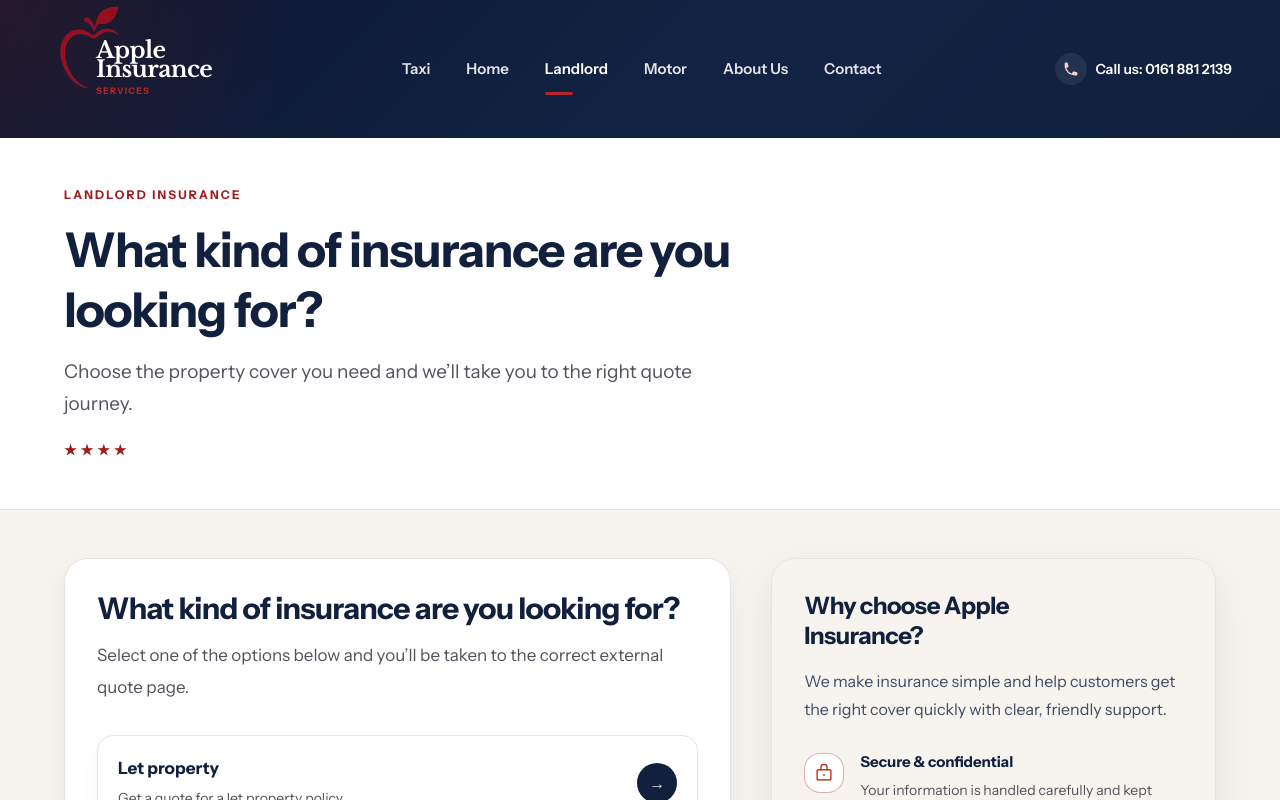
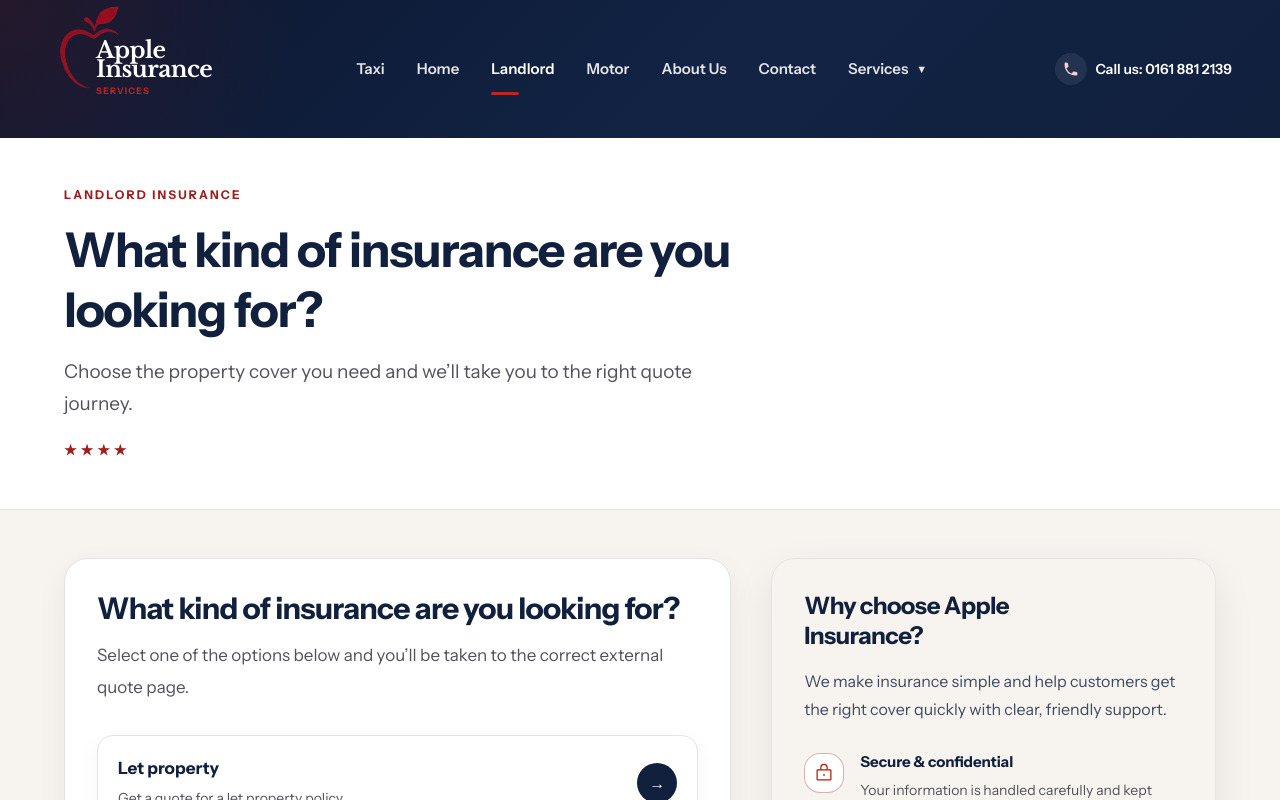
Before and after one commit to aneesa-22/Apple-insurance, a Next.js app: page /quotes/landlord in a window 1280 px wide. Shown: the top 800 px of the page. Built offline with nearby package versions, Linux system fonts and the light colour scheme.

Commit message:
services

```diff
--- a/app/components/quote/QuotePageHeader.tsx
+++ b/app/components/quote/QuotePageHeader.tsx
@@ -2,7 +2,7 @@
 
 import Link from "next/link";
 import { Libre_Baskerville } from "next/font/google";
-import { useState } from "react";
+import { useEffect, useRef, useState } from "react";
 
 const libreBaskerville = Libre_Baskerville({
   subsets: ["latin"],
@@ -31,11 +31,60 @@ const navItems = [
   { id: "contact", label: "Contact", href: "/contact" },
 ] as const;
 
+const serviceItems = [
+  { label: "Taxi Insurance", href: "/quotes/taxi" },
+  { label: "Home Insurance", href: "/quotes/home" },
+  { label: "Landlord Insurance", href: "/quotes/landlord" },
+  { label: "Motor Trade Insurance", href: "/quotes/motor" },
+  { label: "Car Insurance", href: "/quotes/car" },
+  {
+    label: "Short Term Car Insurance",
+    href: "https://b2b.goshorty.co.uk/?goidst=BLINK0305AppleInsurance&utm_source=BLINK0305AppleInsurance_embed&utm_medium=referral&utm_campaign=BLINK0305AppleInsurance&gspar1=&gspar2=&reg=",
+  },
+  {
+    label: "Travel Insurance",
+    href: "https://appleinsuranceservices.aneevo.com/",
+  },
+] as const;
+
+const mobileNavItems = [
+  ...navItems.slice(0, 4),
+  ...serviceItems.slice(4),
+  ...navItems.slice(4),
+] as const;
+
 export default function QuotePageHeader({ activePage }: QuotePageHeaderProps) {
   const [mobileMenuOpen, setMobileMenuOpen] = useState(false);
+  const [servicesOpen, setServicesOpen] = useState(false);
+  const servicesMenuRef = useRef<HTMLDivElement | null>(null);
+
+  useEffect(() => {
+    const closeServicesMenu = (event: MouseEvent) => {
+      if (
+        servicesMenuRef.current &&
+        !servicesMenuRef.current.contains(event.target as Node)
+      ) {
+        setServicesOpen(false);
+      }
+    };
+
+    const closeOnEscape = (event: KeyboardEvent) => {
+      if (event.key === "Escape") {
+        setServicesOpen(false);
+      }
+    };
+
+    document.addEventListener("mousedown", closeServicesMenu);
+    document.addEventListener("keydown", closeOnEscape);
+
+    return () => {
+      document.removeEventListener("mousedown", closeServicesMenu);
+      document.removeEventListener("keydown", closeOnEscape);
+    };
+  }, []);
 
   return (
-    <header className="bg-[radial-gradient(circle_at_top_left,_rgba(127,29,29,0.22),_transparent_24%),linear-gradient(135deg,#0b1730_0%,#122344_55%,#10203d_100%)] text-white shadow-[0_1px_0_rgba(255,255,255,0.08)]">
+    <header className="relative z-50 bg-[radial-gradient(circle_at_top_left,_rgba(127,29,29,0.22),_transparent_24%),linear-gradient(135deg,#0b1730_0%,#122344_55%,#10203d_100%)] text-white shadow-[0_1px_0_rgba(255,255,255,0.08)]">
       <div className="mx-auto flex w-full max-w-7xl items-center justify-between gap-6 px-5 py-5 sm:px-8 lg:px-12 lg:py-7">
         <Link href="/" className="relative flex min-h-[82px] w-[180px] shrink-0 items-center">
           <img
@@ -61,7 +110,7 @@ export default function QuotePageHeader({ activePage }: QuotePageHeaderProps) {
           </div>
         </Link>
 
-        <nav className="hidden flex-1 items-center justify-center gap-9 text-[15px] font-semibold text-zinc-200 lg:flex">
+        <nav className="hidden flex-1 items-center justify-center gap-8 text-[15px] font-semibold text-zinc-200 xl:flex">
           {navItems.map((item) => {
             const isActive = item.id === activePage;
 
@@ -82,9 +131,60 @@ export default function QuotePageHeader({ activePage }: QuotePageHeaderProps) {
               </Link>
             );
           })}
+
+          <div ref={servicesMenuRef} className="relative">
+            <button
+              type="button"
+              onClick={() => setServicesOpen((current) => !current)}
+              className="group relative flex items-center gap-2 py-3 text-zinc-200 transition-colors duration-200 hover:text-white"
+              aria-expanded={servicesOpen}
+              aria-haspopup="menu"
+            >
+              <span>Services</span>
+              <span
+                aria-hidden="true"
+                className={`text-[11px] transition-transform duration-200 ${
+                  servicesOpen ? "rotate-180" : ""
+                }`}
+              >
+                ▼
+              </span>
+              <span
+                className={`absolute left-0 top-full h-[3px] rounded-full bg-[#b82727] transition-all duration-200 ${
+                  servicesOpen ? "w-7" : "w-0 group-hover:w-7"
+                }`}
+              />
+            </button>
+
+            {servicesOpen && (
+              <div
+                role="menu"
+                className="absolute right-0 top-full mt-4 w-72 overflow-hidden rounded-2xl border border-zinc-200 bg-white p-2 text-[#10203d] shadow-[0_18px_50px_rgba(8,18,37,0.22)]"
+              >
+                {serviceItems.map((item) => {
+                  const isExternal = item.href.startsWith("http");
+
+                  return (
+                    <Link
+                      key={item.label}
+                      href={item.href}
+                      target={isExternal ? "_blank" : undefined}
+                      rel={isExternal ? "noopener noreferrer" : undefined}
+                      role="menuitem"
+                      onClick={() => setServicesOpen(false)}
+                      className="flex items-center justify-between gap-4 rounded-xl px-4 py-3 text-[14px] font-semibold transition-colors hover:bg-[#f7f4ef] hover:text-[#9f1d1d]"
+                    >
+                      <span>{item.label}</span>
+                      <span aria-hidden="true">→</span>
+                    </Link>
+                  );
+                })}
+              </div>
+            )}
+          </div>
         </nav>
 
-        <div className="hidden shrink-0 items-center justify-end lg:flex">
+        <div className="hidden shrink-0 items-center justify-end xl:flex">
           <a
             href="tel:01618812139"
             className="flex items-center gap-2 whitespace-nowrap text-[14px] font-semibold text-white transition-colors hover:text-[#f4d0d0]"
@@ -110,7 +210,7 @@ export default function QuotePageHeader({ activePage }: QuotePageHeaderProps) {
         <button
           type="button"
           onClick={() => setMobileMenuOpen((prev) => !prev)}
-          className="flex h-11 w-11 shrink-0 items-center justify-center rounded-2xl border border-white/15 bg-white/5 text-2xl text-white transition-colors hover:border-[#b82727] hover:text-[#f4d0d0] lg:hidden"
+          className="flex h-11 w-11 shrink-0 items-center justify-center rounded-2xl border border-white/15 bg-white/5 text-2xl text-white transition-colors hover:border-[#b82727] hover:text-[#f4d0d0] xl:hidden"
           aria-label="Toggle menu"
           aria-expanded={mobileMenuOpen}
         >
@@ -119,20 +219,27 @@ export default function QuotePageHeader({ activePage }: QuotePageHeaderProps) {
       </div>
 
       {mobileMenuOpen && (
-        <div className="border-t border-white/10 px-5 pb-5 sm:px-8 lg:hidden">
+        <div className="border-t border-white/10 px-5 pb-5 sm:px-8 xl:hidden">
           <nav className="mx-auto flex max-w-7xl flex-col rounded-3xl border border-white/10 bg-white/5 p-5 text-[16px] font-semibold text-zinc-200 shadow-[inset_0_1px_0_rgba(255,255,255,0.04)]">
-            {navItems.map((item) => (
+            {mobileNavItems.map((item) => {
+              const isExternal = item.href.startsWith("http");
+              const itemId = "id" in item ? item.id : null;
+
+              return (
                 <Link
-                key={item.id}
+                  key={item.href}
                   href={item.href}
+                  target={isExternal ? "_blank" : undefined}
+                  rel={isExternal ? "noopener noreferrer" : undefined}
                   onClick={() => setMobileMenuOpen(false)}
                   className={`border-b border-white/10 py-3 transition-colors last:border-b-0 hover:text-white ${
-                  item.id === activePage ? "text-white" : ""
+                    itemId === activePage ? "text-white" : ""
                   }`}
                 >
                   {item.label}
                 </Link>
-            ))}
+              );
+            })}
             <a
               href="tel:01618812139"
               className="mt-4 rounded-2xl border border-white/10 bg-white/[0.04] px-4 py-3 text-white"
--- a/app/page.tsx
+++ b/app/page.tsx
@@ -51,7 +51,7 @@ const serviceCards = [
     title: "Short Term Car Insurance",
     description:
       "We have partnered with GoShorty to help you find short term car insurance. When you click the button below, you will be redirected to our partner GoShorty to continue your quote.",
-    icon: "/icons/car-profile-thin.svg",
+    icon: "/icons/timer-2.svg",
     href: "https://b2b.goshorty.co.uk/?goidst=BLINK0305AppleInsurance&utm_source=BLINK0305AppleInsurance_embed&utm_medium=referral&utm_campaign=BLINK0305AppleInsurance&gspar1=&gspar2=&reg=",
   },
   {
```
Also changed, not shown: public/icons/timer-2.svg (added). Lines whose indentation alone changed are shown as unchanged.
